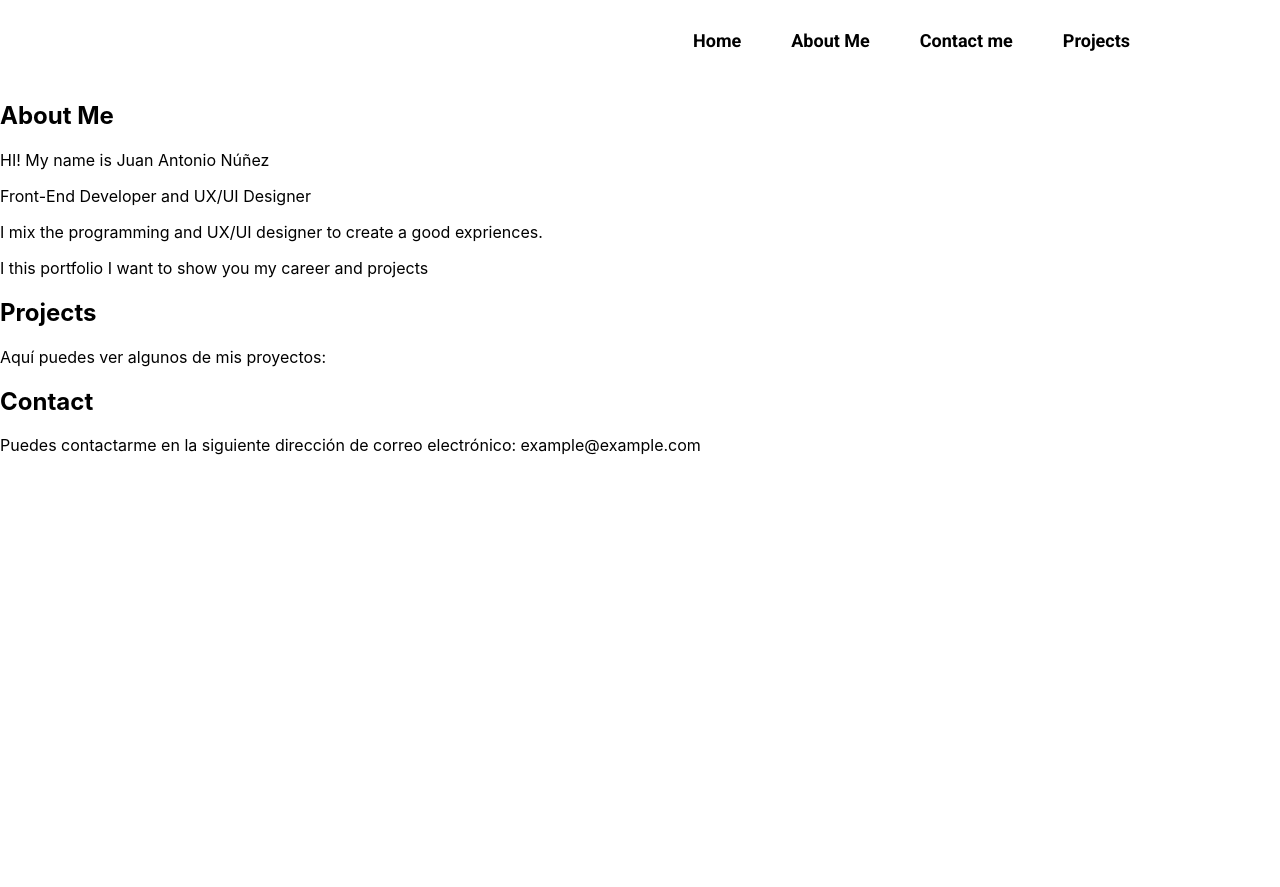
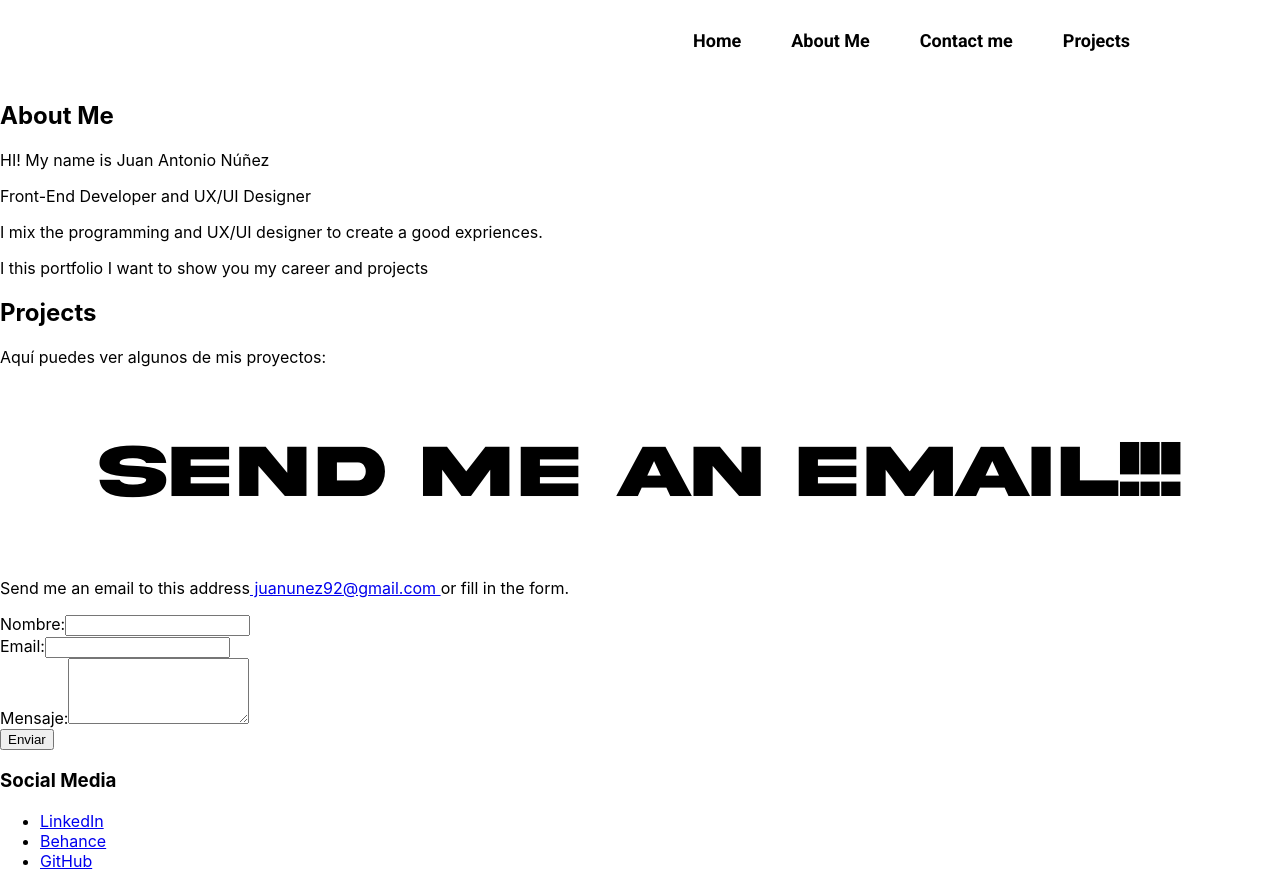
Before and after one commit to juanunez92/Portfolio, a React (Create React App) app: page / in a window 1280 px wide. Before the commit the page ends 800 px from the top, so only its background shows below. Built offline with nearby package versions, Linux system fonts and the light colour scheme.

Commit message:
Form and Fonts

```diff
--- a/src/components/Contact/Contact.js
+++ b/src/components/Contact/Contact.js
@@ -1,14 +1,40 @@
 // Contact.js
-import React from 'react';
+import React from "react";
+import "./contact.css";
 
 const Contact = () => {
-    return (
-        <section id="contact">
-            <h2>Contact</h2>
-            <p>Puedes contactarme en la siguiente dirección de correo electrónico: example@example.com</p>
-            {/* Agrega más información de contacto según sea necesario */}
-        </section>
-    );
-}
-
+  return (
+    <div className="contact-form" id="contact">
+      <h2 className="contact-tittle">Send Me an Email!!!</h2>
+      <p className="contact-description">
+        Send me an email to this address
+        <a href="mailto:juanunez92@gmail.com"> juanunez92@gmail.com </a> or fill
+        in the form.
+      </p>
+      <form>
+        <div className="form-group">
+          <label htmlFor="name">Nombre:</label>
+          <input type="text" id="name" name="name" />
+        </div>
+        <div className="form-group">
+          <label htmlFor="email">Email:</label>
+          <input type="email" id="email" name="email" />
+        </div>
+        <div className="form-group">
+          <label htmlFor="message">Mensaje:</label>
+          <textarea id="message" name="message" rows="4"></textarea>
+        </div>
+        <button type="submit">Enviar</button>
+      </form>
+      <div className="social-links">
+        <h3>Social Media</h3>
+        <ul>
+            <li><a href="https://www.linkedin.com/in/jnuneznun/" target="_blank" rel="noreferrer">LinkedIn</a></li>
+            <li><a href="https://www.behance.net/juanannunezn" target="_blank" rel="noreferrer">Behance</a></li>
+            <li><a href="https://github.com/juanunez92" target="_blank"rel="noreferrer">GitHub</a></li>
+        </ul>
+      </div>
+    </div>
+  );
+};
 export default Contact;
--- a/src/components/Contact/contact.css
+++ b/src/components/Contact/contact.css
@@ -0,0 +1,10 @@
+@font-face {
+    font-family:'AkiraFont' ;
+    src: url('/src/fonts/Akira\ Expanded\ Demo.otf') format('opentype');
+}
+
+.contact-tittle{
+    font-family: 'AkiraFont';
+    text-align: center;
+    font-size: 75px;
+}
```
Also changed, not shown: src/fonts/Akira Expanded Demo.otf (added), 1 other file (tests, documents, lock files or other folders).
